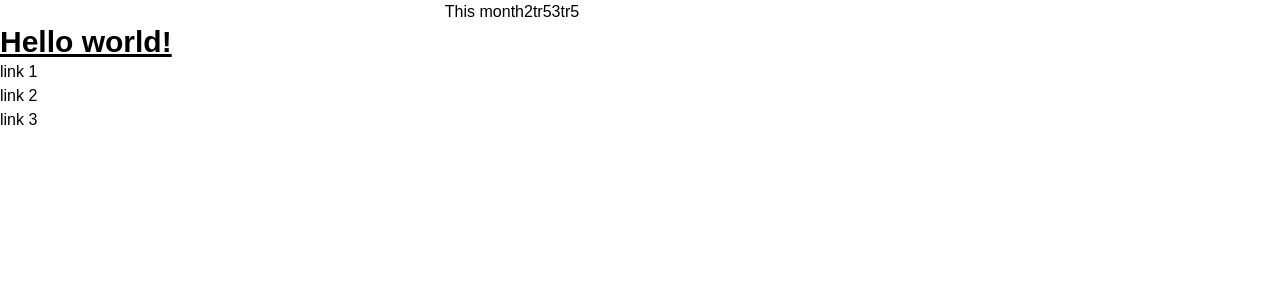
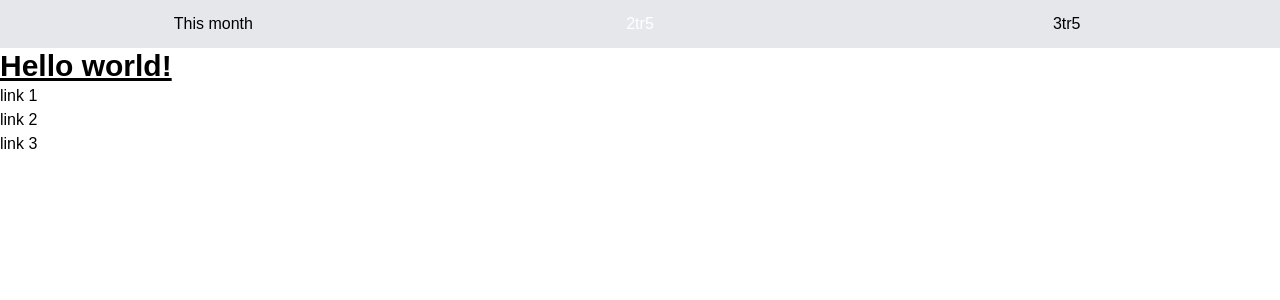
Before and after one commit to TDAK1509/try-me-this-month, a Vue app: page / in a window 1280 px wide. Shown: the top 300 px of the page. Built offline with nearby package versions, Linux system fonts and the light colour scheme.

Commit message:
Decorate nav

```diff
--- a/src/components/AppNav.vue
+++ b/src/components/AppNav.vue
@@ -1,8 +1,13 @@
 <template>
   <nav class="nav">
-    <ul class="nav__list">
-      <li class="nav__list-item" v-for="category in categories" :key="category">
-        {{ category }}
+    <ul class="flex text-center">
+      <li class="flex-1" v-for="category in categories" :key="category">
+        <button
+          class="w-full py-3 bg-gray-200"
+          :class="{ 'bg-black text-white': category === '2tr5' }"
+        >
+          {{ category }}
+        </button>
       </li>
     </ul>
   </nav>
@@ -11,16 +16,3 @@
 <script lang="ts" setup>
 const categories = ["This month", "2tr5", "3tr5"];
 </script>
-
-<style scoped>
-.nav {
-  width: 80vw;
-  overflow-x: auto;
-}
-
-.nav__list {
-  display: flex;
-  justify-content: center;
-  list-style: none;
-}
-</style>
```
